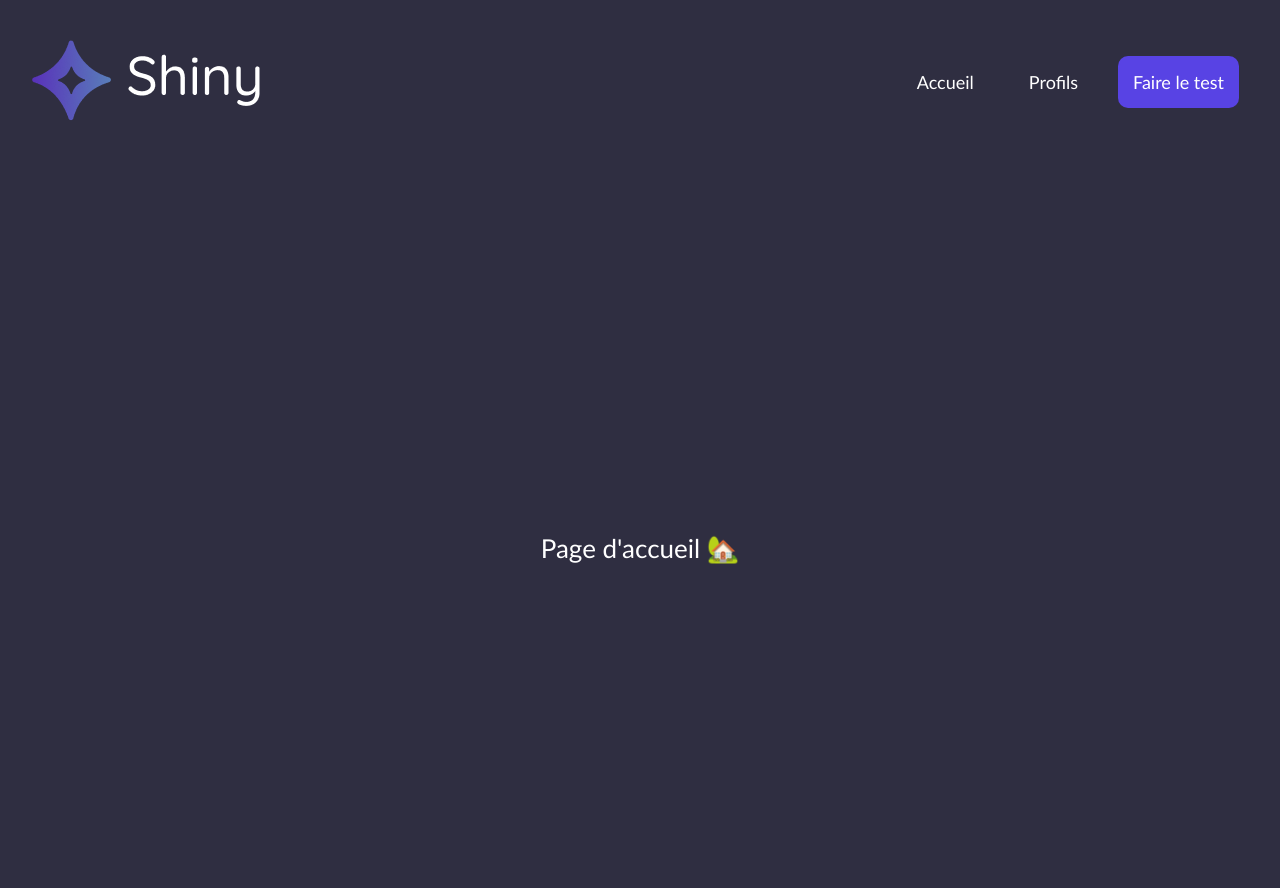
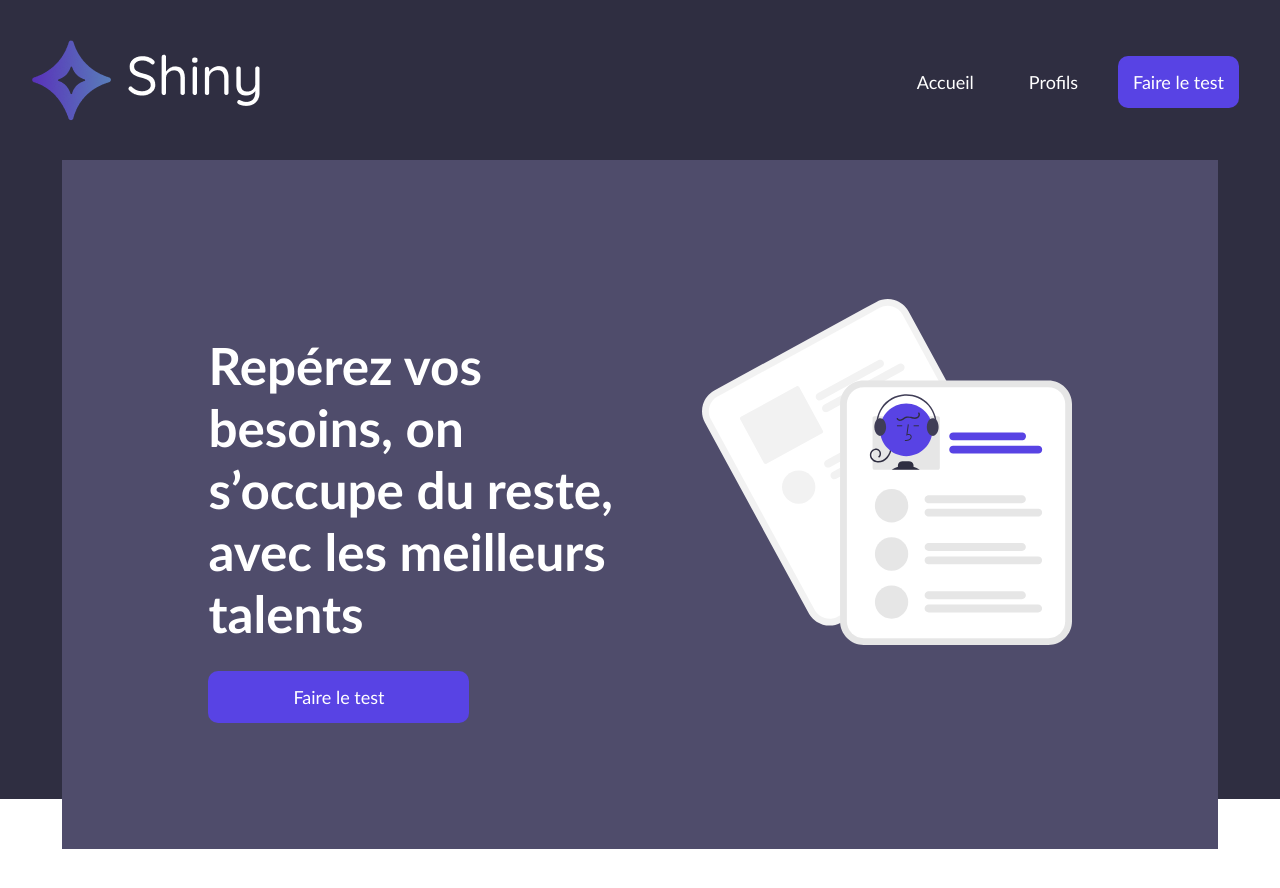
Before and after one commit to FabKaiz/shiny-agency, a React (Create React App) app: page / in a window 1280 px wide. Shown: the top 888 px of the page. After the commit the page ends 849 px from the top, so only its background shows below. Built offline with nearby package versions, Linux system fonts and the light colour scheme.

Commit message:
home  done

```diff
--- a/src/pages/Freelances/freelances.css
+++ b/src/pages/Freelances/freelances.css
@@ -1,5 +1,5 @@
 .Freelances {
-  min-height: 100vh;
+  height: calc(100vh - 149px);
   display: flex;
   flex-direction: column;
   align-items: center;
--- a/src/pages/Home/index.jsx
+++ b/src/pages/Home/index.jsx
@@ -1,9 +1,61 @@
+import { Link } from 'react-router-dom'
+import styledComponents from 'styled-components'
 import '../../styles/Home.css'
+import colors from '../../utils/style/colors'
+import homeLogo from '../../assets/home-illustration.svg'
+
+const StyledHome = styledComponents.div`
+  background-color: ${colors.backgroundDarkSecondary};
+  height: calc(100vh - 149px);
+  width: calc(100vw - 278px);;
+  display: flex;
+  justify-content: space-evenly;
+  padding: 139px 77px;
+  margin: 62px 62px 0 62px;
+`
+
+const StyledHomeLeft = styledComponents.div`
+  background-color: ${colors.backgroundDarkSecondary};
+  max-height: 500px;
+  max-width: calc(44vw - 139px);
+
+
+`
+
+const StyledHomeRight = styledComponents.div`
+  background-color: ${colors.backgroundDarkSecondary};
+  max-height: 500px;
+  max-width: calc(44vw - 139px);
+
+`
+
+const StyledLink = styledComponents(Link)`
+  padding: 15px 85px;
+  color: white;
+  text-decoration: none;
+  font-size: 18px;
+  ${(props) =>
+    props.$isFullLink &&
+    `color: white; border-radius: 10px; background-color: ${colors.primary};`}
+ }
+`
 
 function Home() {
   return (
     <div className="Home">
-      <p>Page d'accueil 🏡</p>
+      <StyledHome>
+        <StyledHomeLeft>
+          <h1>
+            Repérez vos besoins, on s’occupe du reste, avec les meilleurs
+            talents
+          </h1>
+          <StyledLink to="/survey/1" $isFullLink>Faire le test</StyledLink>
+        </StyledHomeLeft>
+
+        <StyledHomeRight>
+          <img src={homeLogo} alt="home" />
+        </StyledHomeRight>
+      </StyledHome>
     </div>
   )
 }
--- a/src/styles/Home.css
+++ b/src/styles/Home.css
@@ -1,5 +1,5 @@
 .Home {
-  min-height: 100vh;
+  height: calc(100vh - 149px);
   display: flex;
   flex-direction: column;
   align-items: center;
@@ -7,3 +7,11 @@
   font-size: calc(10px + 2vmin);
   color: white;
 }
+
+.Home h1 {
+  font-size: 4vw;
+}
+
+.Home img {
+  height: 27vw;
+}
```
